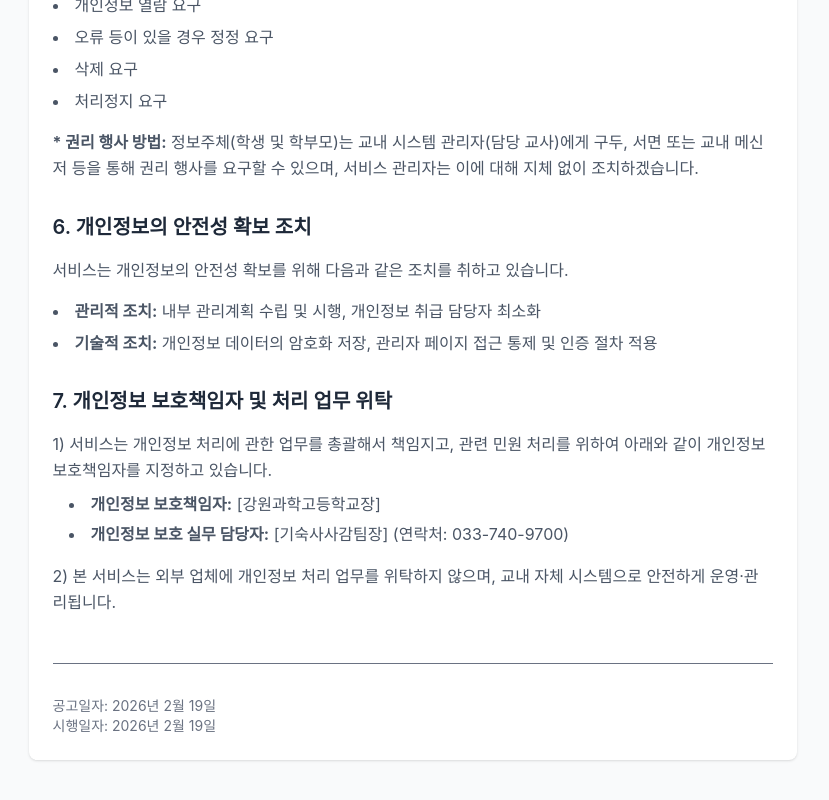
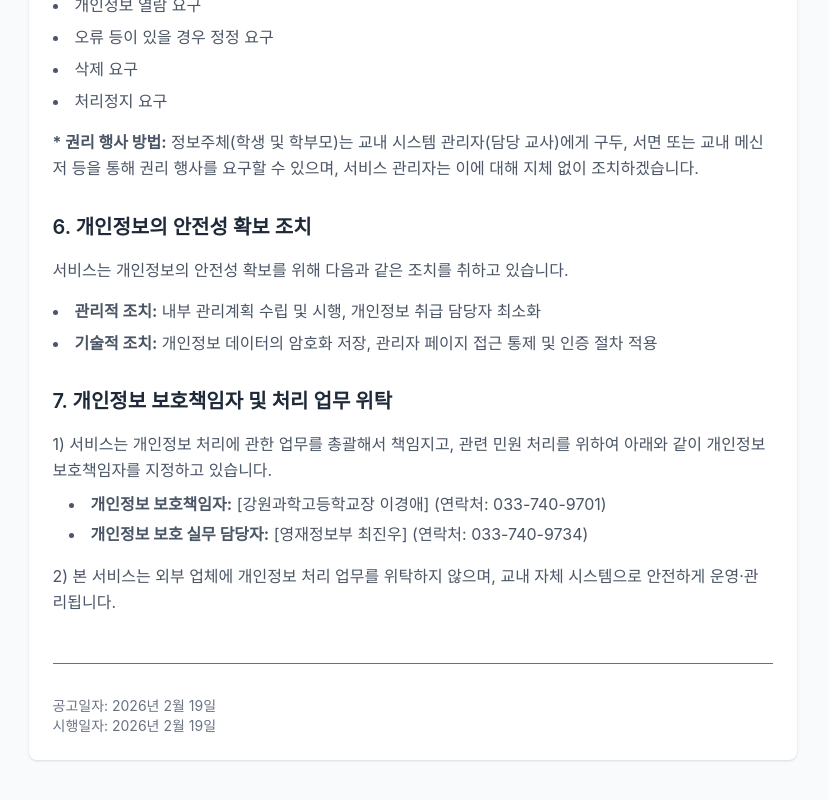
Before and after one commit to cganidormi/e-seokchan, a Next.js app: page /privacy in a window 1280 px wide. Shown: the part 1322-2122 px from the top of the page, without its empty margins (220-1049 px from the left). Built offline with nearby package versions, Linux system fonts and the light colour scheme; a web font is replaced by a local one.

Commit message:
Update privacy officer details again

```diff
--- a/app/privacy/page.tsx
+++ b/app/privacy/page.tsx
@@ -102,8 +102,8 @@ export default function PrivacyPage() {
                             <div>
                                 <p className="mb-2">1) 서비스는 개인정보 처리에 관한 업무를 총괄해서 책임지고, 관련 민원 처리를 위하여 아래와 같이 개인정보 보호책임자를 지정하고 있습니다.</p>
                                 <ul className="list-disc list-inside ml-4 space-y-1">
-                                    <li><strong>개인정보 보호책임자:</strong> [강원과학고등학교장]</li>
-                                    <li><strong>개인정보 보호 실무 담당자:</strong> [기숙사사감팀장] (연락처: 033-740-9700)</li>
+                                    <li><strong>개인정보 보호책임자:</strong> [강원과학고등학교장 이경애] (연락처: 033-740-9701)</li>
+                                    <li><strong>개인정보 보호 실무 담당자:</strong> [영재정보부 최진우] (연락처: 033-740-9734)</li>
                                 </ul>
                             </div>
                             <div>
```
